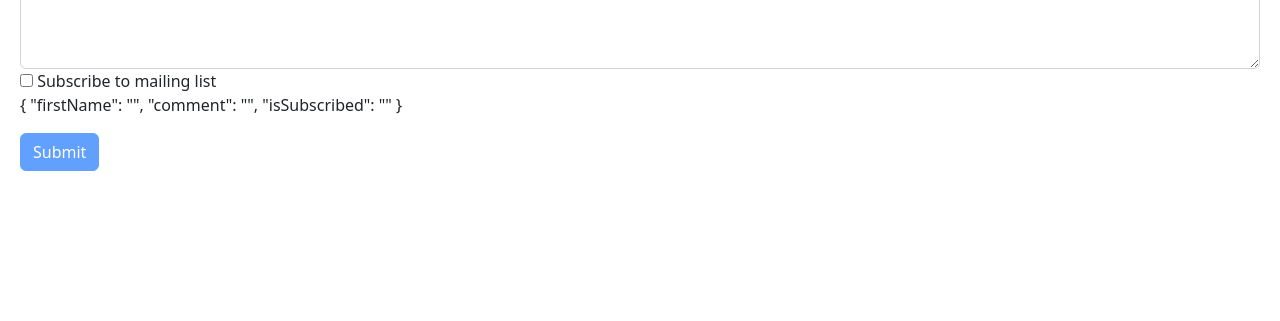
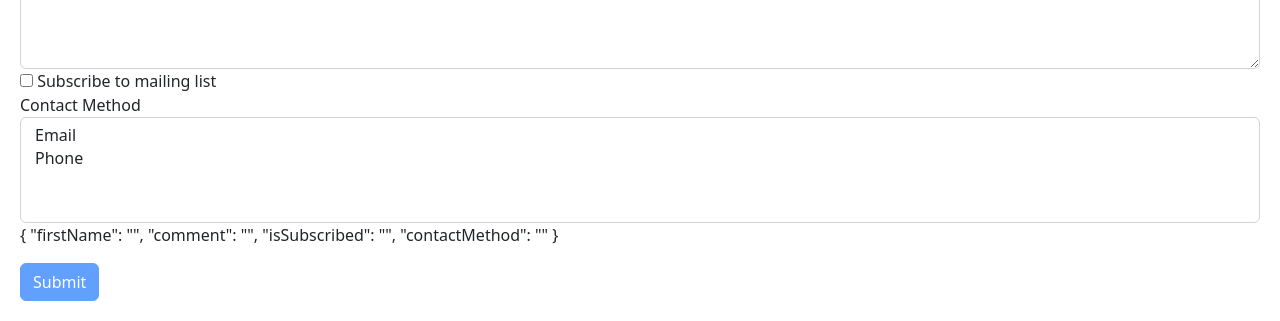
Before and after one commit to HeshanKarunaratne/AngularExamples, an Angular app: page / in a window 1280 px wide. Shown: the part 771-1092 px from the top of the page. Before the commit the page ends 962 px from the top, so only its background shows below. Built offline with nearby package versions, Linux system fonts and the light colour scheme.

Commit message:
DropdownList

```diff
--- a/src/app/contact-form/contact-form.component.html
+++ b/src/app/contact-form/contact-form.component.html
@@ -19,6 +19,12 @@
             <input type="checkbox" ngModel name="isSubscribed"> Subscribe to mailing list
         </label>
     </div>
+    <div class="form-group">
+        <label for="contactMethod">Contact Method</label>
+        <select multiple ngModel name="contactMethod" id="contactMethod" class="form-control">
+            <option *ngFor="let method of contactMethods" [ngValue]="method">{{method.name}}</option>
+        </select>
+    </div>
     <p>{{f.value | json}}</p>
     <button class="btn btn-primary" [disabled]="!f.valid">Submit</button>
 </form>
--- a/src/app/contact-form/contact-form.component.ts
+++ b/src/app/contact-form/contact-form.component.ts
@@ -13,4 +13,9 @@
   submit(f: any) {
     console.log(f);
   }
+
+  contactMethods = [
+    { id: 1, name: "Email" },
+    { id: 2, name: "Phone" }
+  ]
 }
```
Also changed, not shown: 1 other file (tests, documents, lock files or other folders).
